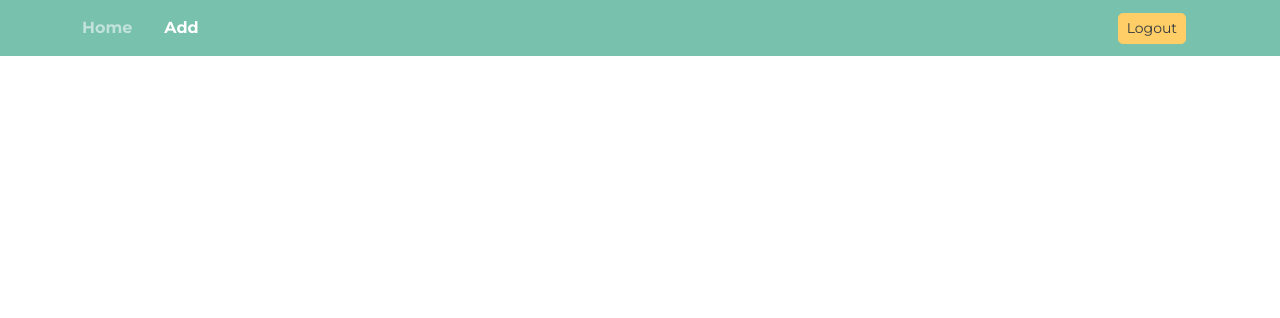
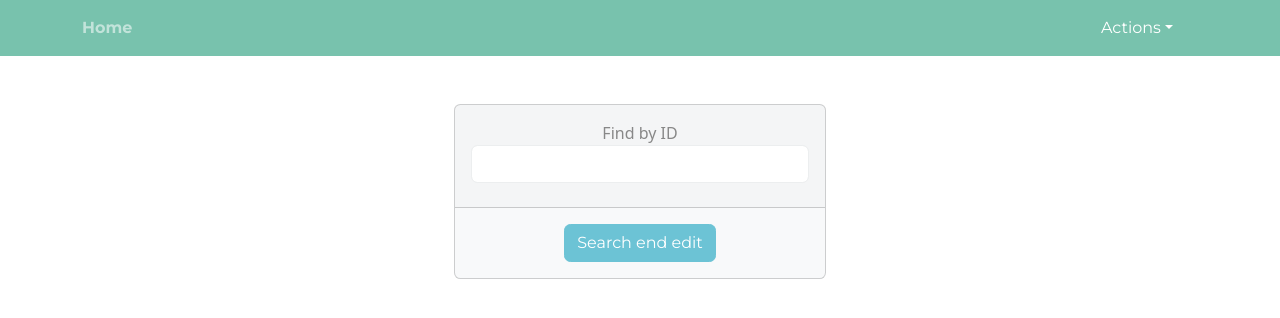
Before and after one commit to TanisJam/almemy-warm-up, a React (Create React App) app: page /edit in a window 1280 px wide. Shown: the top 318 px of the page. Built offline with nearby package versions, Linux system fonts and the light colour scheme; sample sign-in values are in the browser's storage.

Commit message:
added page to edit by id

```diff
--- a/src/App.js
+++ b/src/App.js
@@ -5,6 +5,7 @@ import Login from "./features/Login";
 import PrivateRoutes from "./components/PrivateRoutes";
 import Home from "./components/Home";
 import Edit from "./components/Edit";
+import EditById from "./components/Edit/EditById";
 import Add from "./components/Add";
 import Details from "./components/Details";
 import { Toaster } from "react-hot-toast";
@@ -18,6 +19,7 @@ function App() {
         <PrivateRoutes>
           <Route exact path="/" render={() => <Home />} />
           <Route path="/details/:id" render={() => <Details />} />
+          <Route exact path="/edit/" render={() => <EditById />} />
           <Route path="/edit/:id" render={() => <Edit />} />
           <Route path="/add" render={() => <Add />} />
         </PrivateRoutes>
--- /dev/null
+++ b/src/components/Edit/EditById.jsx
@@ -0,0 +1,77 @@
+import React, { useEffect } from "react";
+import { Formik, Field, Form, ErrorMessage } from "formik";
+import { useHistory } from "react-router";
+import toast from "react-hot-toast";
+import Spinner from "../utils/Spinner";
+import ErrorMsg from "../utils/ErrorMsg";
+import { useCheckPostIdMutation } from "./../../services/postsApi";
+
+export default function EditById() {
+  const history = useHistory();
+  const [checkPostId, { isLoading, isSuccess, data, error }] =
+    useCheckPostIdMutation();
+
+  const validate = (values) => {
+    const errors = {};
+    if (!values.id) {
+      errors.id = "Please provide the ID";
+    }
+    return errors;
+  };
+
+  useEffect(() => {
+    if (isSuccess && data) {
+      toast.success("Post found!");
+      history.push(`/edit/${data.id}`);
+    }
+  }, [isSuccess, data, history]);
+
+  useEffect(() => {
+    if (error) {
+      toast.error("Post not found");
+      console.log("error");
+    }
+  }, [error]);
+
+  const handleSubmit = (values, { resetForm }) => {
+    checkPostId(values.id);
+    resetForm();
+  };
+  return (
+    <div className="container d-flex justify-content-center row mx-auto mt-5">
+      <Formik
+        initialValues={{ id: "" }}
+        onSubmit={handleSubmit}
+        validate={validate}
+      >
+        {({ errors, touched }) => (
+          <Form
+            className="card bg-light text-center px-0 col-sm-4"
+            style={{ maxWidth: "40rem" }}
+          >
+            <div className="form-group card-header pt-3 pb-4">
+              <label htmlFor="title">Find by ID</label>
+              <Field
+                name="id"
+                type="number"
+                className={`form-control ${
+                  errors.id && touched.id && "is-invalid"
+                }`}
+              />
+              <ErrorMessage name="id" component={ErrorMsg} />
+            </div>
+
+            <div className="btn-group d-flex mx-auto py-3">
+              <button
+                type="submit"
+                className={`btn btn-info ${isLoading && "disabled"}`}
+              >
+                {isLoading ? <Spinner /> : "Search end edit"}
+              </button>
+            </div>
+          </Form>
+        )}
+      </Formik>
+    </div>
+  );
+}
--- a/src/components/Home/Pagination.jsx
+++ b/src/components/Home/Pagination.jsx
@@ -3,7 +3,7 @@ import React from "react";
 export default function Pagination({ handlePagination, page }) {
   return (
     <div className="d-flex justify-content-center">
-      <ul className="pagination">
+      <ul className="pagination pagination-lg">
         <li className={`page-item ${page === 1 && "disabled"}`}>
           <button className="page-link" onClick={() => handlePagination(1)}>
             &laquo;
--- a/src/components/Home/Post.jsx
+++ b/src/components/Home/Post.jsx
@@ -9,7 +9,8 @@ export default function Post({ post }) {
   const { title, id } = post;
 
   const handleDeletePost = () => {
-    deletePost(id);
+    window.confirm("Are you sure you want to delete this post?") &&
+      deletePost(id);
   };
 
   useEffect(() => {
--- /dev/null
+++ b/src/components/NavBar/Actions.jsx
@@ -0,0 +1,44 @@
+import React from "react";
+import { NavLink as Link } from "react-router-dom";
+
+export default function Actions({ handleLogout }) {
+  return (
+    <>
+      <li className="nav-item dropdown ms-auto position-relative ">
+        <button
+          className="btn dropdown-toggle"
+          data-bs-toggle="dropdown"
+          aria-haspopup="true"
+          aria-expanded="false"
+        >
+          Actions
+        </button>
+        <div className="dropdown-menu text-center position-absolute top-100 start-0 translate-middle-x">
+          <Link
+            activeClassName="active"
+            className="dropdown-item fw-bold px-3"
+            to="/add"
+          >
+            Add post
+          </Link>
+          <Link
+            activeClassName="active"
+            className="dropdown-item fw-bold px-3"
+            to="/edit"
+            exact
+          >
+            Edit post by ID
+          </Link>
+          <div className="dropdown-divider"></div>
+          <button
+            className="text-dark btn btn-sm btn-warning mx-auto"
+            onClick={handleLogout}
+          >
+            Logout
+          </button>
+        </div>
+      </li>
+      {/*  */}
+    </>
+  );
+}
--- a/src/components/NavBar/index.jsx
+++ b/src/components/NavBar/index.jsx
@@ -1,4 +1,5 @@
 import React from "react";
+import Actions from "./Actions";
 import { NavLink as Link } from "react-router-dom";
 import { useDispatch, useSelector } from "react-redux";
 import { useHistory } from "react-router";
@@ -28,28 +29,7 @@ export default function NavBar() {
               Home
             </Link>
           </li>
-
-          {isLoggedIn && (
-            <>
-              <li className="nav-item">
-                <Link
-                  activeClassName="active"
-                  className="nav-link btn btn-success fw-bold px-3"
-                  to="/add"
-                >
-                  Add
-                </Link>
-              </li>
-              <li className="nav-item ms-auto">
-                <button
-                  className="text-dark btn btn-sm btn-warning"
-                  onClick={handleLogout}
-                >
-                  Logout
-                </button>
-              </li>
-            </>
-          )}
+          {isLoggedIn && <Actions handleLogout={handleLogout} />}
         </ul>
       </div>
     </nav>
--- a/src/services/postsApi.js
+++ b/src/services/postsApi.js
@@ -11,6 +11,9 @@ export const postsApi = createApi({
     }),
     getPost: builder.query({
       query: (postId) => `/posts/${postId}`,
+    }),
+    checkPostId: builder.mutation({
+      query: (id) => `/posts/${id}`,
     }),
     addNewPost: builder.mutation({
       query: (post) => ({
@@ -41,4 +44,5 @@ export const {
   useAddNewPostMutation,
   useEditPostMutation,
   useDeletePostMutation,
+  useCheckPostIdMutation,
 } = postsApi;
```
